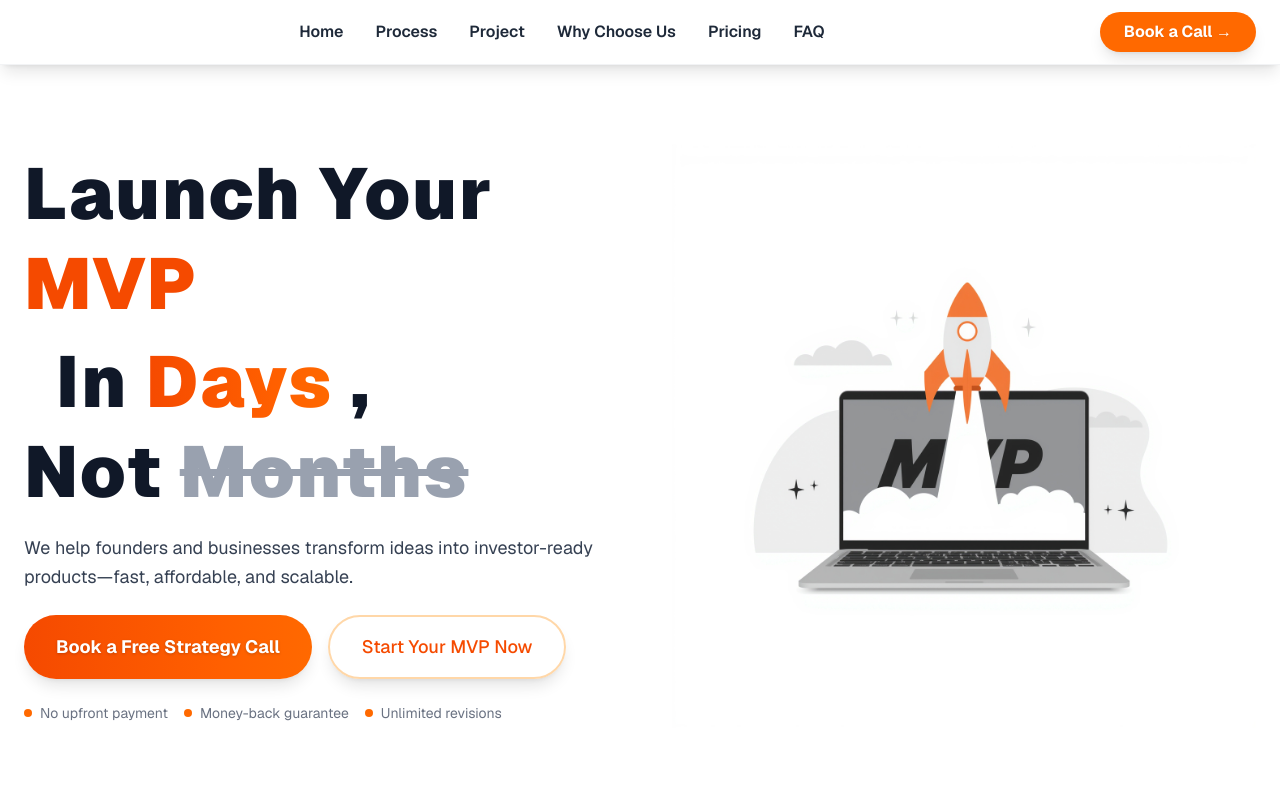
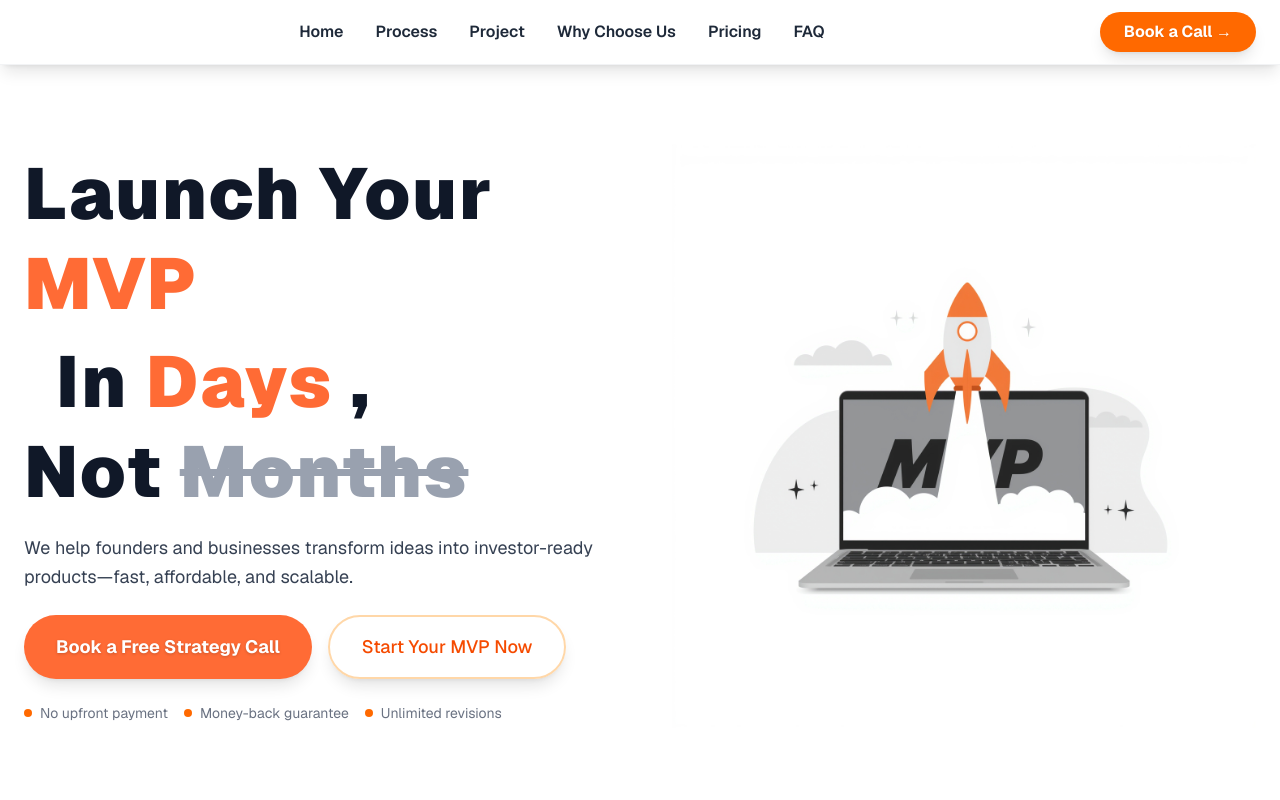
Before and after one commit to rishabh0009-7/BuildLabs, a Next.js app: page / in a window 1280 px wide. Shown: the top 800 px of the page. Built offline with nearby package versions, Linux system fonts and the light colour scheme.

Commit message:
hero section completed

```diff
--- a/app/page.tsx
+++ b/app/page.tsx
@@ -239,11 +239,11 @@ export default function MVPLabsLandingPage() {
               {/* Main Heading - Left aligned */}
               <h1 className="text-5xl sm:text-6xl md:text-7xl font-black text-gray-900 mb-4 leading-tight tracking-wide font-[var(--font-hero)]">
                 <div className="block">
-                  Launch Your <span className="text-orange-600">MVP</span>
+                  Launch Your <span className="text-[#FF6B35]">MVP</span>
                 </div>
                 <div className="block mt-1 md:mt-2">
                   <span className="ml-8">In{" "}
-                  <span className="text-orange-600 bg-gradient-to-r from-orange-600 to-orange-500 bg-clip-text text-transparent">
+                  <span className="text-[#FF6B35]">
                     Days
                   </span>{" "}
                   ,</span>
@@ -267,7 +267,7 @@ export default function MVPLabsLandingPage() {
                       "_blank"
                     )
                   }
-                  className="px-8 py-4 text-lg bg-gradient-to-r from-orange-600 to-orange-500 text-white rounded-full font-bold hover:from-orange-700 hover:to-orange-600 transition-all duration-200 shadow-lg hover:shadow-xl transform hover:scale-105"
+                  className="px-8 py-4 text-lg bg-[#FF6B35] text-white rounded-full font-bold hover:bg-[#E55A2B] transition-all duration-200 shadow-lg hover:shadow-xl transform hover:scale-105"
                   style={{ textShadow: "0 1px 3px rgba(0,0,0,0.2)" }}
                 >
                   Book a Free Strategy Call
```
